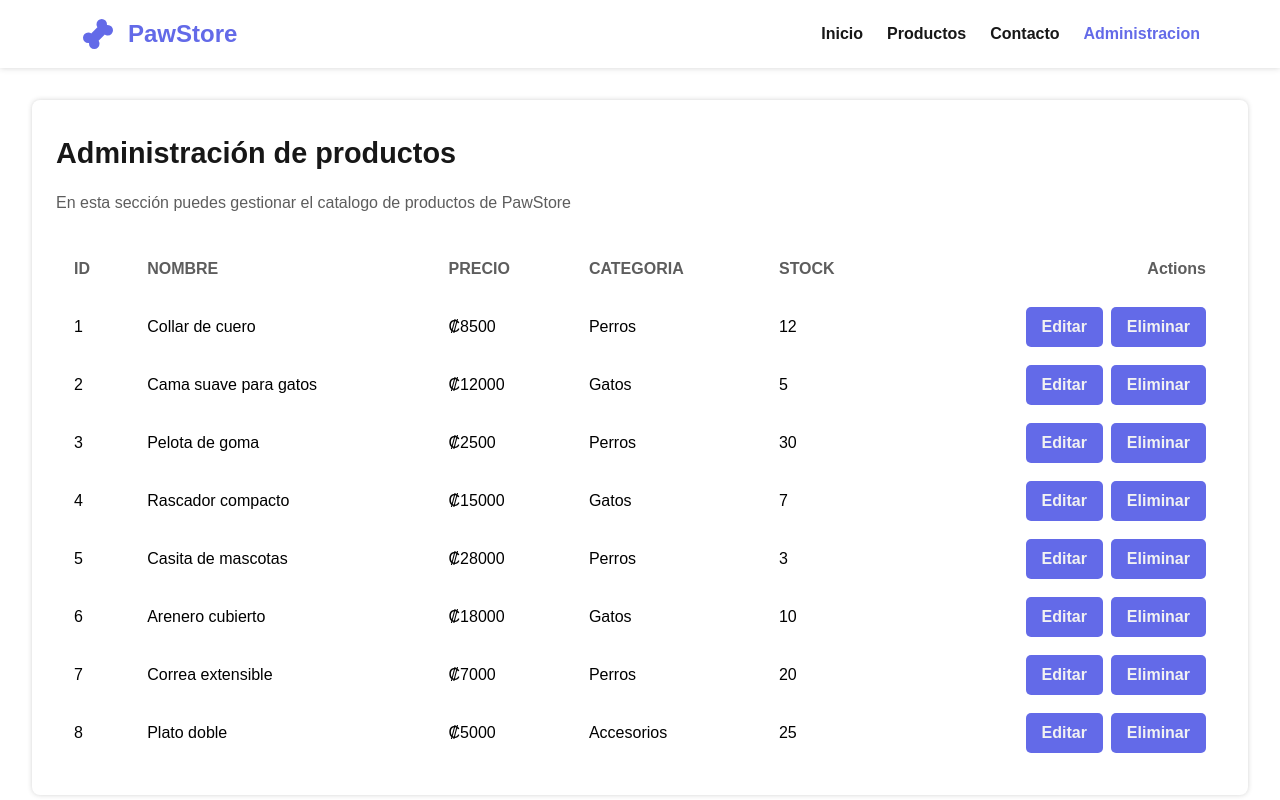
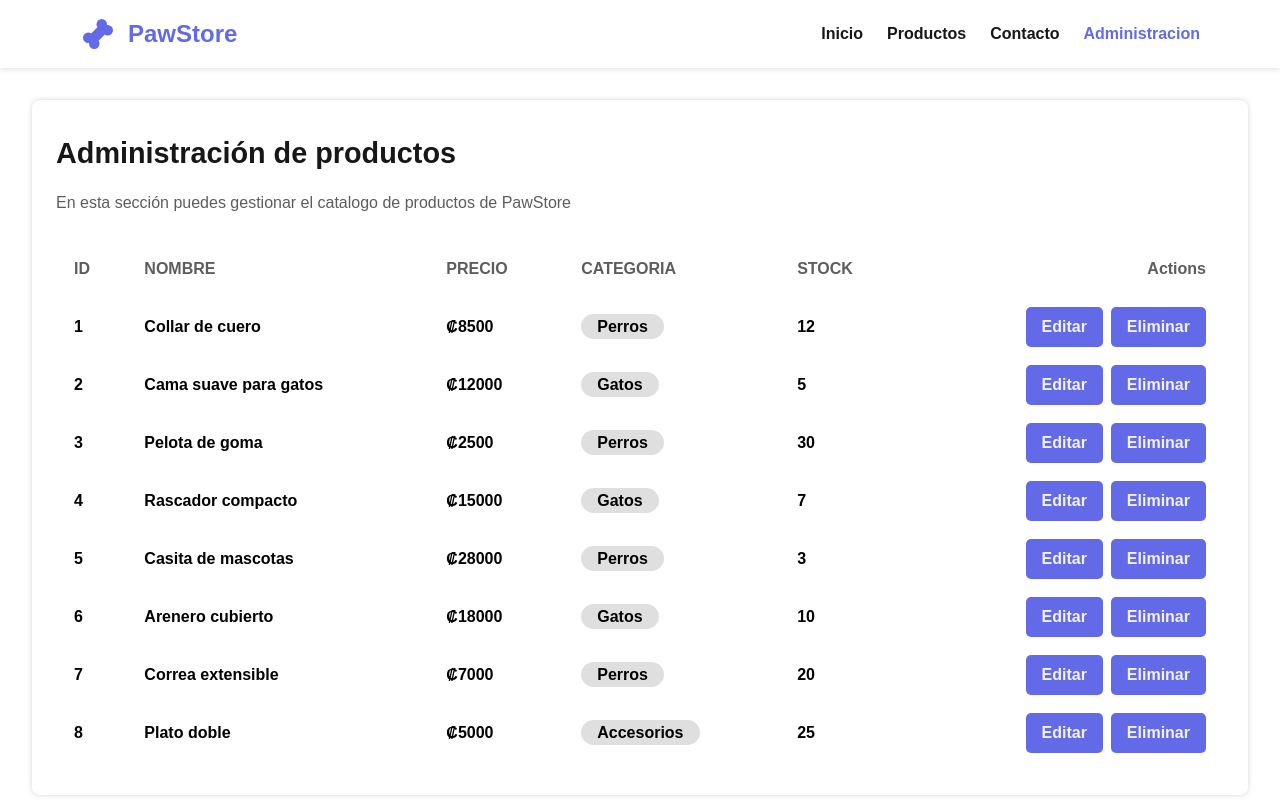
Before and after one commit to Czar81/PawStore, a React (Vite) app: page / in a window 1280 px wide. Both pictures are taken after a click on the item "Administracion". Shown: the top 800 px of the page. Built offline with nearby package versions, Linux system fonts and the light colour scheme.

Commit message:
Style dashboard category

```diff
--- a/src/components/product/ProductDashboard.jsx
+++ b/src/components/product/ProductDashboard.jsx
@@ -30,7 +30,7 @@ function ProductDashboard() {
                 <td className="dashboard-cell">{product.id}</td>
                 <td className="dashboard-cell">{product.nombre}</td>
                 <td className="dashboard-cell">₡{product.precio}</td>
-                <td className="dashboard-cell">{product.categoria}</td>
+                <td className="dashboard-cell"><span className="dashboard-category">{product.categoria}</span></td>
                 <td className="dashboard-cell">{product.stock}</td>
                 <td className="dashboard-cell dashboard-actions">
                   <button
--- a/src/styles/componets.css
+++ b/src/styles/componets.css
@@ -51,7 +51,7 @@ footer {
 }
 
 /*Main*/
-.main-text > h2 {
+.main-text>h2 {
   font-size: 3rem;
   font-weight: 800;
 }
@@ -94,6 +94,7 @@ footer {
   background-color: var(--clr-primary);
   color: var(--clr-text-light);
 }
+
 .btn-blank {
   background-color: transparent;
   color: var(--clr-text);
@@ -249,20 +250,20 @@ footer {
 }
 
 /*Admin page*/
-.admin-card > h2 {
+.admin-card>h2 {
   color: var(--clr-text-dark);
   font-size: 1.8rem;
   font-weight: 700;
   margin-bottom: 1rem;
 }
 
-.admin-card > p {
+.admin-card>p {
   color: var(--clr-text);
   font-size: 1rem;
   margin-bottom: 1.5rem;
 }
 
-.dashboard-header > th {
+.dashboard-header>th {
   text-align: left;
   color: var(--clr-text);
 }
@@ -273,8 +274,20 @@ footer {
   border-radius: 8px;
 }
 
+/*Dashboard*/
+
+.dashboard-cell {
+  font-weight: 600;
+}
+
 .dashboard-actions {
   text-align: right !important;
+}
+
+.dashboard-category {
+  background-color: var(--clr-shadow-light);
+  padding: 0.25rem 1rem;
+  border-radius: 15px;
 }
 
 .no-data {
@@ -306,11 +319,13 @@ label {
 .input-error {
   border-color: var(--clr-danger);
 }
+
 .btn-container {
   display: flex;
   justify-content: flex-end;
   gap: 1rem;
 }
+
 /*Overlay*/
 .overlay {
   position: fixed;
--- a/src/styles/variables.css
+++ b/src/styles/variables.css
@@ -6,6 +6,7 @@
   --clr-text: #5d5d5d;
   --clr-text-light: #f2f2f2;
   --clr-shadow: #2c2c2c34;
+  --clr-shadow-light: #dfdfdf;
   --bg-surface: #dbdbdb;
   --clr-danger: #e41801;
 }
```
